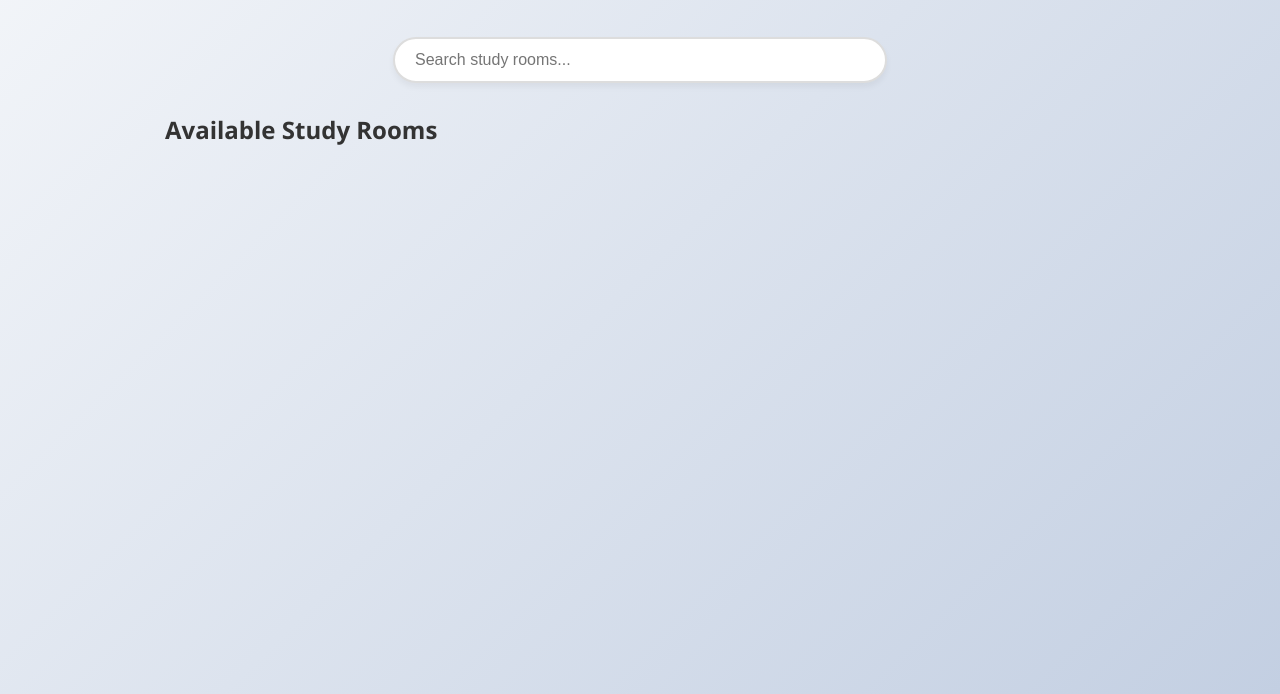
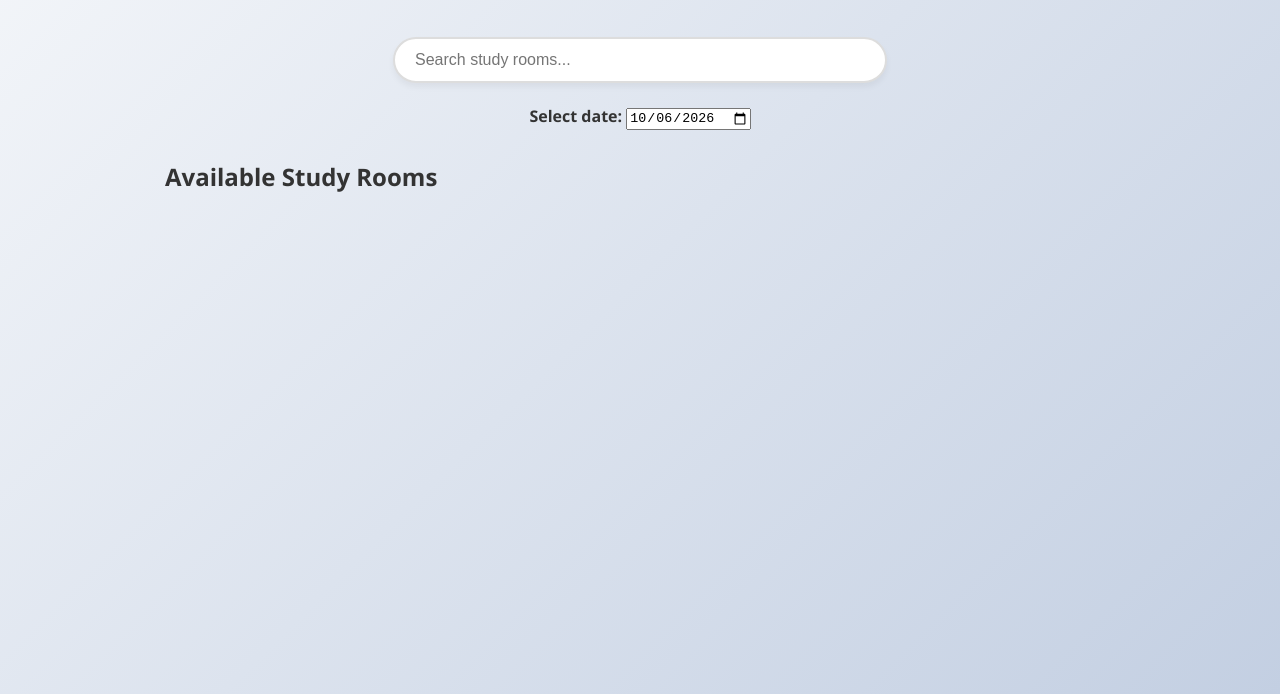
Before and after one commit to ZackiLiakos/studyspot, a website: page public/index.html in a window 1280 px wide. Shown: the part 146-840 px from the top of the page. Drawn offline with Linux system fonts and the light colour scheme; no server answers.

Commit message:
html uppdadering

```diff
--- a/public/index.html
+++ b/public/index.html
@@ -13,12 +13,14 @@
         <p>Find and book a study room on campus easily and smoothly.</p>
     </header>
 
-        <!-- Search field -->
-        <section class="search-section">
-            <input type="text" id="searchInput" placeholder="Search study rooms...">
-        </section>
+    <!-- Sök och datumväljare samlat här -->
+    <div class="search-section">
+        <input type="text" id="searchInput" placeholder="Search study rooms..." oninput="filterRooms()">
+        <br><br>
+        <label for="dateFilter"><strong>Select date: </strong></label>
+        <input type="date" id="dateFilter" onchange="fetchRoomsForDate()">
+    </div>
 
-        <!-- Room list -->
     <section class="rooms-section">
         <h2>Available Study Rooms</h2>
         <div id="roomList" class="room-grid">
```
Lines whose indentation alone changed are shown as unchanged.
